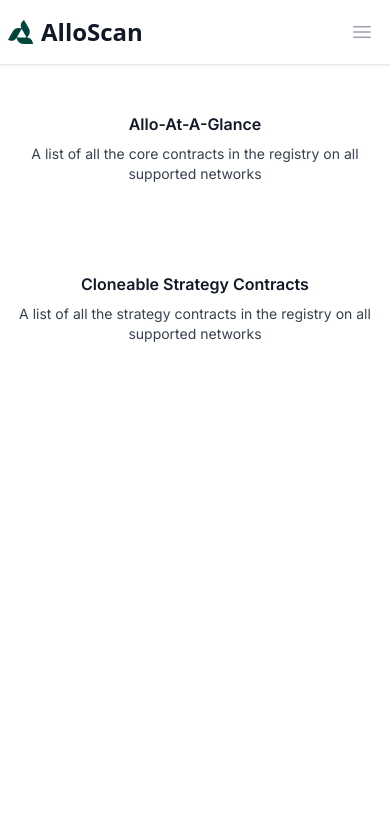
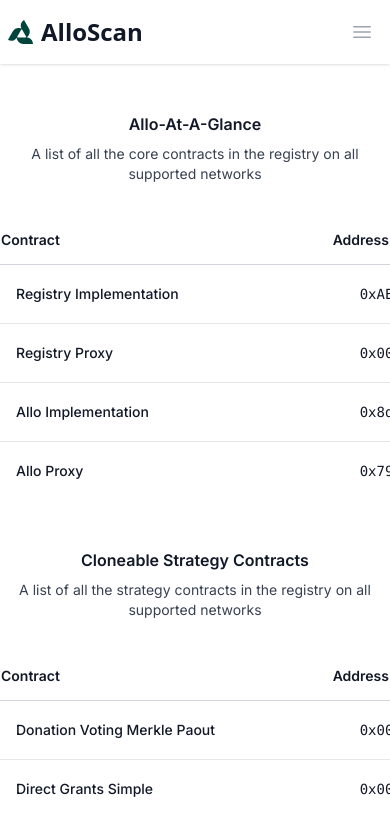
Before and after one commit to allo-protocol/allo-scan, a Next.js app: page / in a window 390 px wide. Shown: the top 836 px of the page. Built offline with nearby package versions, Linux system fonts and the light colour scheme.

Commit message:
responsive address component

```diff
--- a/src/components/Address.tsx
+++ b/src/components/Address.tsx
@@ -75,3 +75,19 @@
     </div>
   );
 };
+
+export const AddressResponsive = (props: {
+  address: string;
+  chainId: number;
+}) => {
+  return (
+    <div>
+      <div className="hidden sm:block md:hidden"> {/* Show on sm screens, hide on md screens */}
+        <Address address={props.address} chainId={props.chainId} />
+      </div>
+      <div className="sm:hidden md:block"> {/* Show on md screens, hide on sm screens */}
+        <AddressFull address={props.address} chainId={props.chainId} />
+      </div>
+    </div>
+  );
+};
--- a/src/components/Dashboard.tsx
+++ b/src/components/Dashboard.tsx
@@ -1,7 +1,7 @@
 import { NetworkContext } from "@/Context/NetworkContext";
 import { getNetworksBySlug } from "@/api/networks";
 import { useContext } from "react";
-import { Address, AddressFull } from "./Address";
+import { AddressResponsive } from "./Address";
 import Table from "./Table";
 import { TTableData } from "@/types/types";
 
@@ -18,7 +18,7 @@
       return [
         contract.name,
         // eslint-disable-next-line react/jsx-key
-        <AddressFull
+        <AddressResponsive
           address={contract.address}
           chainId={Number(networkData.id)}
         />,
@@ -35,7 +35,7 @@
       return [
         contract.name,
         // eslint-disable-next-line react/jsx-key
-        <AddressFull
+        <AddressResponsive
           address={contract.address}
           chainId={Number(networkData.id)}
         />,
--- a/src/components/Navbar.tsx
+++ b/src/components/Navbar.tsx
@@ -37,13 +37,13 @@
                 <div className="hidden lg:ml-6 lg:flex justify-between">
                   <Link
                     href="/profile"
-                    className="inline-flex items-center border-b-2 border-transparent active:border-green-800 px-1 pt-1 text-sm font-medium text-gray-500 hover:border-green-800 hover:text-gray-700"
+                    className="inline-flex items-center border-b-2 border-transparent active:border-green-800 px-5 pt-1 text-sm font-medium text-gray-500 hover:border-green-800 hover:text-gray-700"
                   >
                     Profiles
                   </Link>
                   <Link
                     href="/pool"
-                    className="inline-flex items-center border-b-2 border-transparent active:bottom-0 active:border-green-800 px-1 pt-1 text-sm font-medium text-gray-500 hover:border-green-800 hover:text-gray-700"
+                    className="inline-flex items-center border-b-2 border-transparent active:bottom-0 active:border-green-800 px-5 pt-1 text-sm font-medium text-gray-500 hover:border-green-800 hover:text-gray-700"
                   >
                     Pools
                   </Link>
--- a/src/components/Table.tsx
+++ b/src/components/Table.tsx
@@ -24,7 +24,7 @@
                       <th
                         key={"headers-" + index}
                         scope="col"
-                        className="hidden py-3.5 text-left text-sm font-semibold text-gray-900 lg:table-cell"
+                        className="py-3.5 text-left text-sm font-semibold text-gray-900 lg:table-cell"
                       >
                         <div className="group inline-flex">{header}</div>
                       </th>
@@ -37,7 +37,7 @@
                       {row.map((col, colIndex) => (
                         <td
                           key={"rows-" + index + "-col-" + colIndex}
-                          className="hidden w-full max-w-0 py-4 pl-4 pr-3 text-sm font-medium text-gray-900 sm:w-auto sm:max-w-none sm:pl-0 lg:table-cell"
+                          className="w-full max-w-0 py-4 pl-4 pr-3 text-sm font-medium text-gray-900 sm:w-auto sm:max-w-none sm:pl-0 lg:table-cell"
                         >
                           {col}
                         </td>
```
